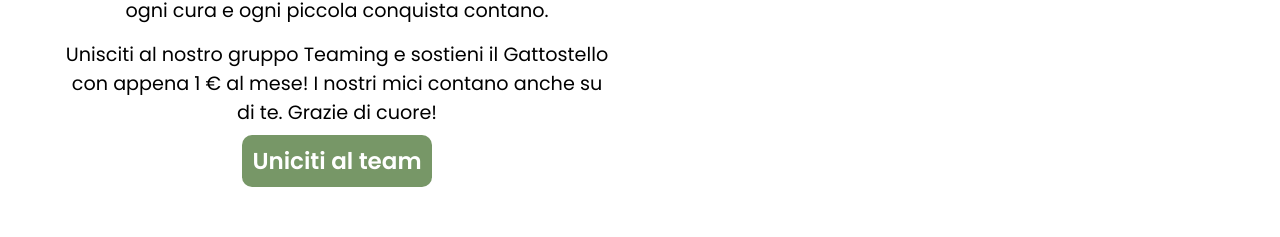
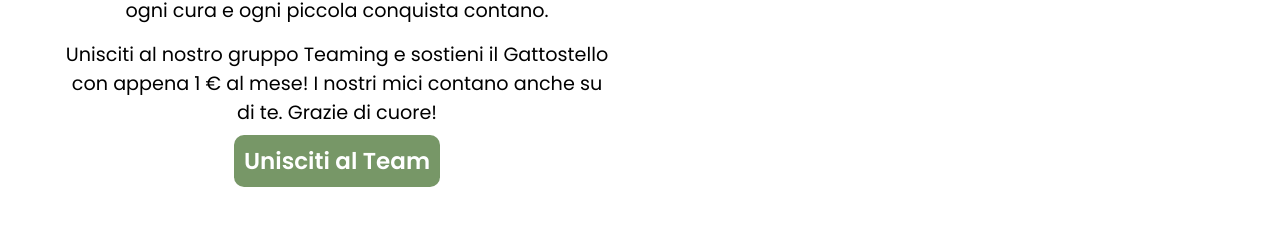
Before and after one commit to StefanoSalaa98/Gattostello, a React (Vite) app in the folder frontend/: page /sostienici in a window 1280 px wide. Shown: the part 2192-2429 px from the top of the page. Built offline with nearby package versions, Linux system fonts and the light colour scheme.

Commit message:
Correggi testo

```diff
--- a/frontend/src/pages/Sostienici.jsx
+++ b/frontend/src/pages/Sostienici.jsx
@@ -183,7 +183,7 @@ export default function Sostienici() {
                                     target="_blank"
                                     rel="noopener noreferrer"
                                 >
-                                    Uniciti al team
+                                    Unisciti al Team
                                 </a>
                             </p>
                         </AnimateOnScroll>
```
